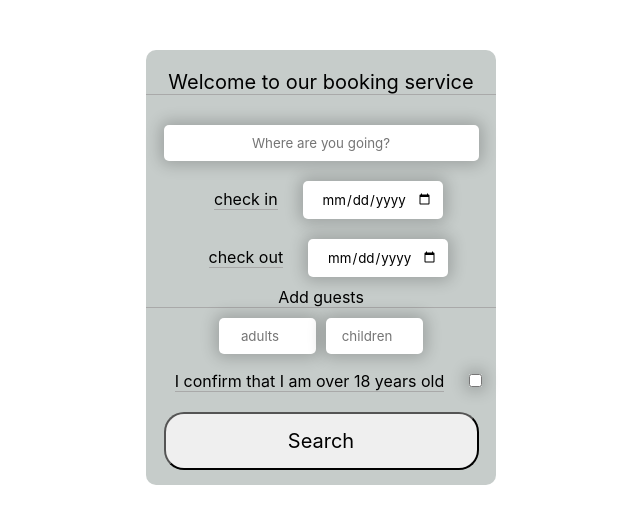
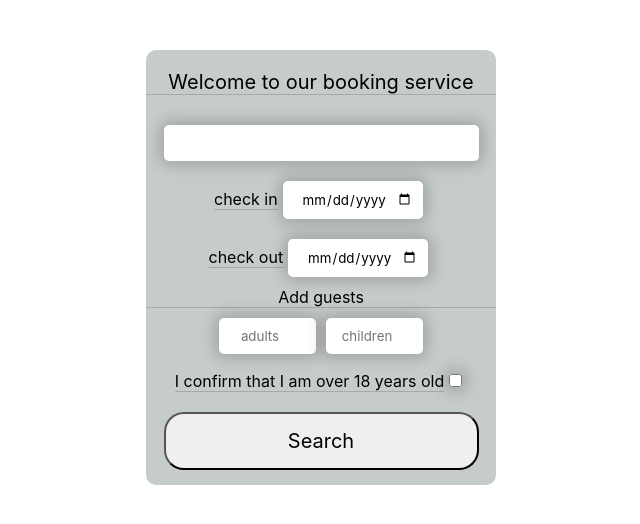
Before and after one commit to yudzeshka/Form, a React (Create React App) app: page / in a window 1280 px wide. Shown: the top 524 px of the page, without its empty margins (319-959 px from the left). Built offline with nearby package versions, Linux system fonts and the light colour scheme.

Commit message:
bugs fixed

```diff
--- a/src/App.css
+++ b/src/App.css
@@ -42,9 +42,9 @@ button {
   font-size: 20px;
 }
 
-label {
+/* label {
   margin: 20px;
-}
+} */
 
 .where {
   width: 90%;
@@ -71,7 +71,6 @@ input:hover {
 
 .whereErr {
   border: 1px solid red;
-  width: 90%;
 }
 
 .error {
--- a/src/FormFormik.js
+++ b/src/FormFormik.js
@@ -3,7 +3,6 @@ import React, { Component } from "react";
 import "./App.css";
 import * as Yup from "yup";
 import FormInput from "./FormInput";
-import FormInputEmptyLabel from "./FormInputEmptyLabel";
 export default class FormFormik extends Component {
   render() {
     return (
@@ -43,12 +42,12 @@ export default class FormFormik extends Component {
             <Form>
               <Field
                 className={
-                  "where" + (errors.where && touched.where ? "Err" : "")
+                  "where " + (errors.where && touched.where ? "whereErr" : "")
                 }
                 id="where"
                 name="where"
                 placeholder="Where are you going?"
-                component={FormInputEmptyLabel}
+                component={FormInput}
               ></Field>
               <Field
                 className={errors.checkIn && touched.checkIn ? "checkErr" : ""}
--- a/src/FormInputEmptyLabel.js
+++ /dev/null
@@ -1,17 +0,0 @@
-import { ErrorMessage } from "formik";
-
-function FormInputEmptyLabel({ field, type = "text", className, placeholder }) {
-  return (
-    <div>
-      <input
-        type={type}
-        className={className}
-        {...field}
-        placeholder={placeholder}
-      ></input>
-      <ErrorMessage name={field.name} component="div" className="error" />
-    </div>
-  );
-}
-
-export default FormInputEmptyLabel;
```
Also changed, not shown: 16 other files (tests, documents, lock files or other folders).
